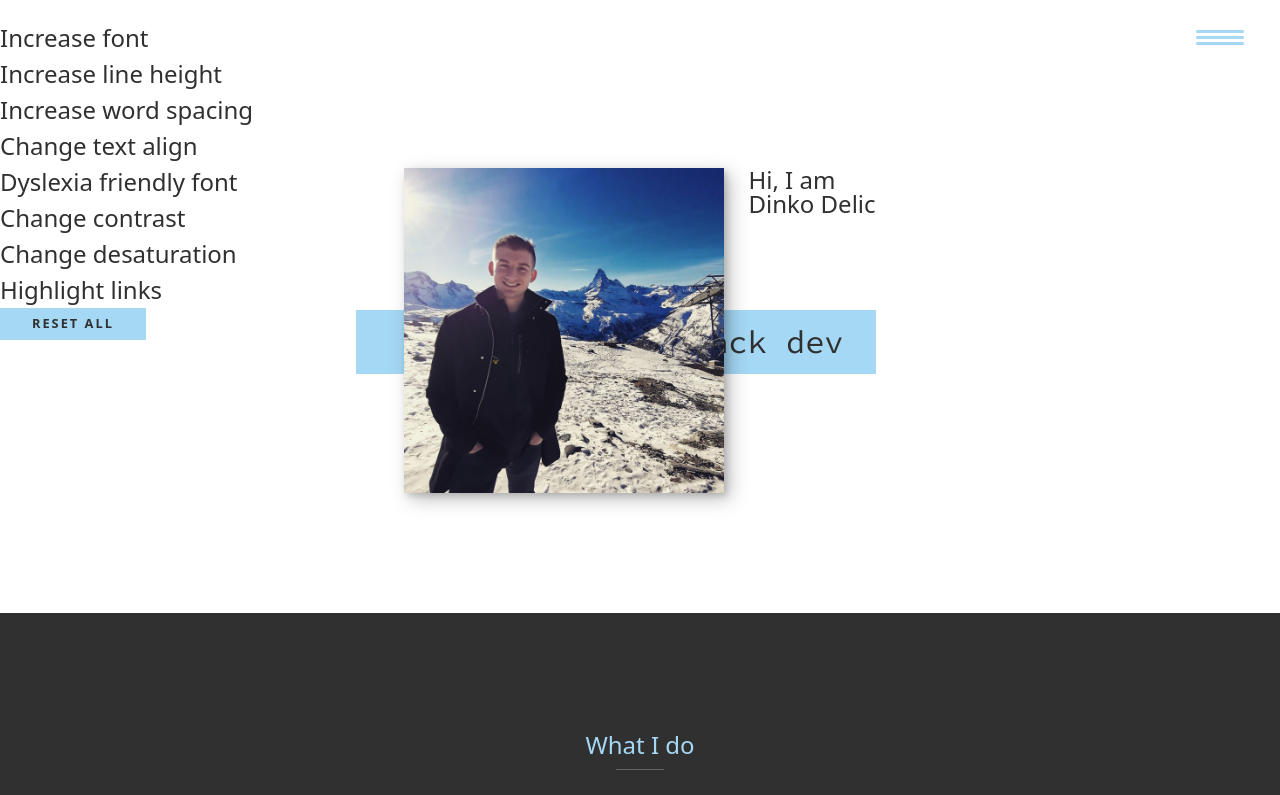
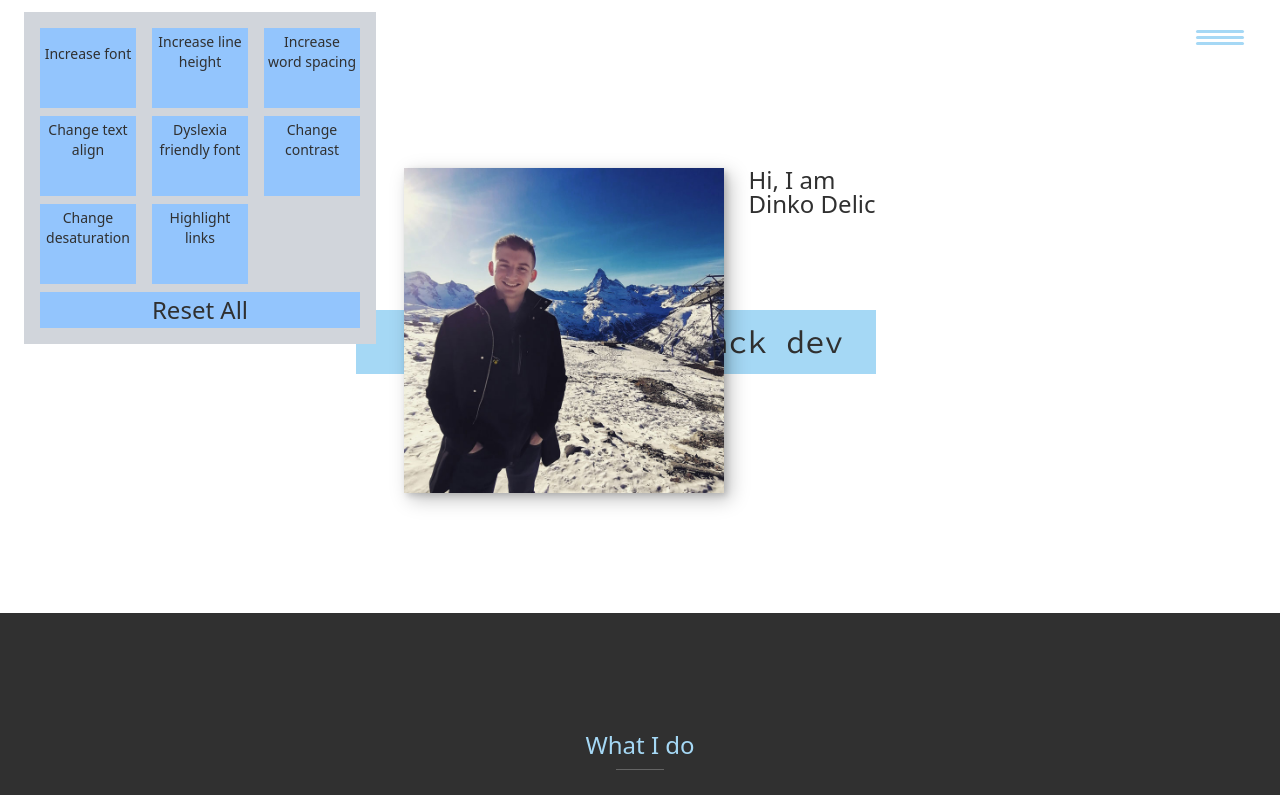
Before and after one commit to DinkoDelic/accessbility-widget, a React (Create React App) app: page / in a window 1280 px wide. Shown: the top 795 px of the page. Built offline with nearby package versions, Linux system fonts and the light colour scheme.

Commit message:
Created grid UI with tailwind

```diff
--- a/src/App.jsx
+++ b/src/App.jsx
@@ -1,40 +1,23 @@
 import React from 'react';
 import './App.css';
-import AccessibilityButton from './components/AccessibilityButton.jsx';
-import ResetButton from './components/ResetButton';
-import { options } from './data/options.js';
+import OptionButtons from './components/OptionButtons';
+import ResetButton from './components/ResetButton.js';
 
 class App extends React.Component {
   constructor(props) {
     super(props);
     this.state = { reset: false };
 
-    this.resetAll=this.resetAll.bind(this);
+    this.resetAll = this.resetAll.bind(this);
   }
   resetAll(resetChange) {
-    this.setState({reset: resetChange});
+    this.setState({ reset: resetChange });
   }
   render() {
-    const optionsArray = [];
-    Object.keys(options).forEach(function (key) {
-      optionsArray.push(options[key]);
-    });
     return (
       <>
-        <div className="button-wrapper">
-          {optionsArray.map((item) => {
-            return (
-              <AccessibilityButton
-                key={item.id}
-                reset={this.state.reset}
-                resetAll={this.resetAll}
-                options={item.options}
-                id={item.id}
-                targetElement={item.targetElement}
-                text={item.text}
-              />
-            );
-          })}
+        <div className=" bg-gray-300 z-50 w-100 h-auto fixed top-3 left-6 p-4">
+          <OptionButtons reset={this.state.reset} resetAll={this.resetAll} />
           <ResetButton reset={this.state.reset} resetAll={this.resetAll} />
         </div>
       </>
--- a/src/components/AccessibilityButton.jsx
+++ b/src/components/AccessibilityButton.js
@@ -1,5 +1,6 @@
 import React from 'react';
 import AccessibilityOptions from '../AccessibilityOptions';
+import Tooltip from './Tooltip';
 
 export default class AccessibilityButton extends React.Component {
   constructor(props) {
@@ -23,17 +24,15 @@ export default class AccessibilityButton extends React.Component {
       window.localStorage.setItem(props.id, 0);
       props.resetAll(false);
       return { index: 0 };
-    }
-    else {
+    } else {
       AccessibilityOptions.changeStyling(
         state.values.at(state.index - 1),
         state.values[state.index],
         props.targetElement
       );
-      return null
+      return null;
     }
   }
-
 
   handleChange() {
     // If on last index position, cycle back to start
@@ -66,12 +65,17 @@ export default class AccessibilityButton extends React.Component {
   }
 
   render() {
-
     return (
       <>
-        <button className="accessibility-btn" onClick={this.handleChange}>
-          {this.props.text}
-        </button>
+        <div className="bg-blue-300 h-20 w-24 p-1 align-middle group">
+          <button
+            className="w-auto h-3.5 text-sm text-center"
+            onClick={this.handleChange}
+          >
+            {this.props.text}
+          </button>
+         <Tooltip text={this.props.text} />
+        </div>
       </>
     );
   }
--- /dev/null
+++ b/src/components/OptionButtons.js
@@ -0,0 +1,28 @@
+import { options } from '../data/options.js';
+import AccessibilityButton from './AccessibilityButton.js';
+
+const OptionButtons = (props) => {
+  const optionsArray = [];
+  Object.keys(options).forEach(function (key) {
+    optionsArray.push(options[key]);
+  });
+  return (
+    <div className="grid grid-cols-3 gap-x-4 gap-y-2 text-center ">
+      {optionsArray.map((item) => {
+        return (
+          <AccessibilityButton
+            key={item.id}
+            reset={props.reset}
+            resetAll={props.resetAll}
+            options={item.options}
+            id={item.id}
+            targetElement={item.targetElement}
+            text={item.text}
+          />
+        );
+      })}
+    </div>
+  );
+};
+
+export default OptionButtons;
--- a/src/components/ResetButton.jsx
+++ b/src/components/ResetButton.js
@@ -6,9 +6,9 @@ function ResetButton(props) {
   }
 
   return (
-    <div>
+    <div className="bg-blue-300 content-center flex mt-2">
       {console.log(props.reset)}
-      <button onClick={() => resetAll()} className="accessibility-btn btn">
+      <button className="m-auto" onClick={() => resetAll()}>
         Reset All
       </button>
     </div>
--- /dev/null
+++ b/src/components/Tooltip.js
@@ -0,0 +1,9 @@
+function Tooltip(props) {
+  return (
+    <div className="p-1 origin-left transform-gpu cursor-default scale-x-0 transition ease-in duration-200 relative left-24 bottom-6   group-hover:scale-x-100 bg-gray-800 text-white text-sm rounded-md">
+      {props.text}
+    </div>
+  );
+}
+
+export default Tooltip;
--- a/tailwind.config.js
+++ b/tailwind.config.js
@@ -5,7 +5,11 @@ module.exports = {
     extend: {},
   },
   variants: {
-    extend: {},
+    extend: {
+      visibility: ['group-hover'],
+      transitionTimingFunction: ['group-hover'],
+      scale: ['group-hover'],
+    },
   },
   plugins: [],
 }
```
